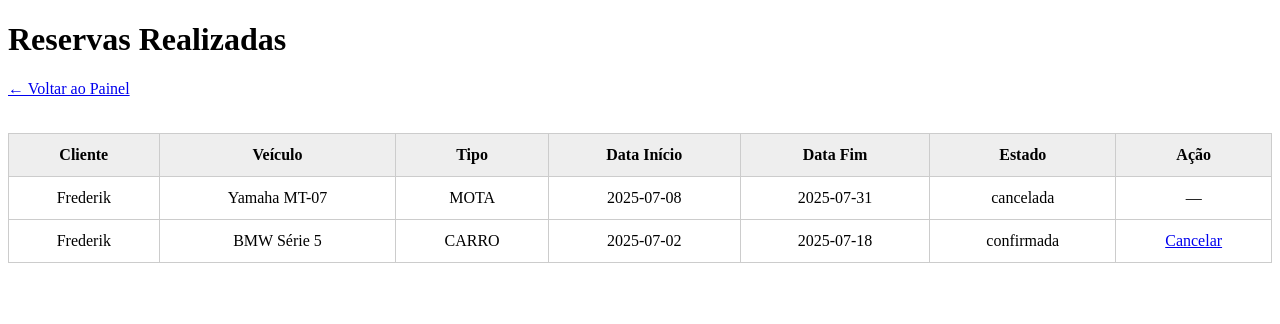
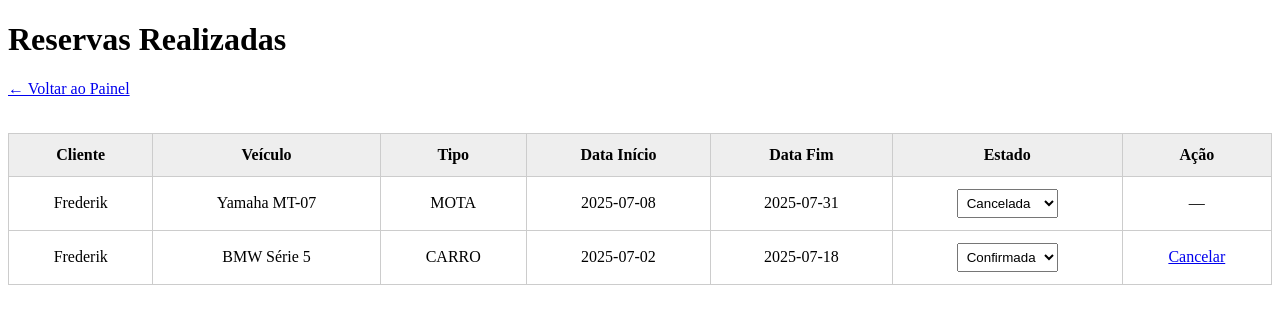
Before and after one commit to bsmarques04-blip/alltera-render, a Flask app: page /admin/reservas in a window 1280 px wide. Shown: the top 324 px of the page. Run offline with Flask 2, Linux system fonts and the light colour scheme; a user stored in the database is signed in; data comes from the database, SQL or seed files in the repository; both versions use the stored data as it was after the commit.

Commit message:
Permissão ao admin para alterar o estado das reservas

```diff
--- a/app.py
+++ b/app.py
@@ -174,6 +174,24 @@ def admin_cancelar_reserva(id):
 
     return redirect(url_for("admin_reservas"))
 
+@app.route("/admin/atualizar_reserva/<int:id>", methods=["POST"])
+def admin_atualizar_reserva(id):
+    if "admin" not in session:
+        return redirect(url_for("login"))
+
+    reserva = Reserva.get_or_none(Reserva.id == id)
+    if not reserva:
+        flash("Reserva não encontrada.", "danger")
+        return redirect(url_for("admin_reservas"))
+
+    novo_estado = request.form.get("estado")
+    if novo_estado:
+        reserva.estado = novo_estado
+        reserva.save()
+        flash(f"Estado atualizado para '{novo_estado}'.", "success")
+
+    return redirect(url_for("admin_reservas"))
+
 #Editar Veiuclos
 @app.route("/edit_vehicle/<int:id>", methods=["GET", "POST"])
 def edit_vehicle(id):
--- a/templates/admin_reservas.html
+++ b/templates/admin_reservas.html
@@ -20,6 +20,9 @@
     .top-link {
       display: inline-block;
       margin-bottom: 15px;
+    }
+    select {
+      padding: 5px;
     }
   </style>
 </head>
@@ -45,7 +48,17 @@
       <td>{{ r.veiculo.type }}</td>
       <td>{{ r.data_inicio }}</td>
       <td>{{ r.data_fim }}</td>
-      <td>{{ r.estado }}</td>
+
+      <td>
+        <form method="POST" action="{{ url_for('admin_atualizar_reserva', id=r.id) }}">
+          <select name="estado" onchange="this.form.submit()">
+            <option value="pendente" {% if r.estado == 'pendente' %}selected{% endif %}>Pendente</option>
+            <option value="confirmada" {% if r.estado == 'confirmada' %}selected{% endif %}>Confirmada</option>
+            <option value="cancelada" {% if r.estado == 'cancelada' %}selected{% endif %}>Cancelada</option>
+          </select>
+        </form>
+      </td>
+
       <td>
         {% if r.estado != "cancelada" %}
           <a href="{{ url_for('admin_cancelar_reserva', id=r.id) }}" onclick="return confirm('Cancelar esta reserva?');">Cancelar</a>
```
Also changed, not shown: database.db.
